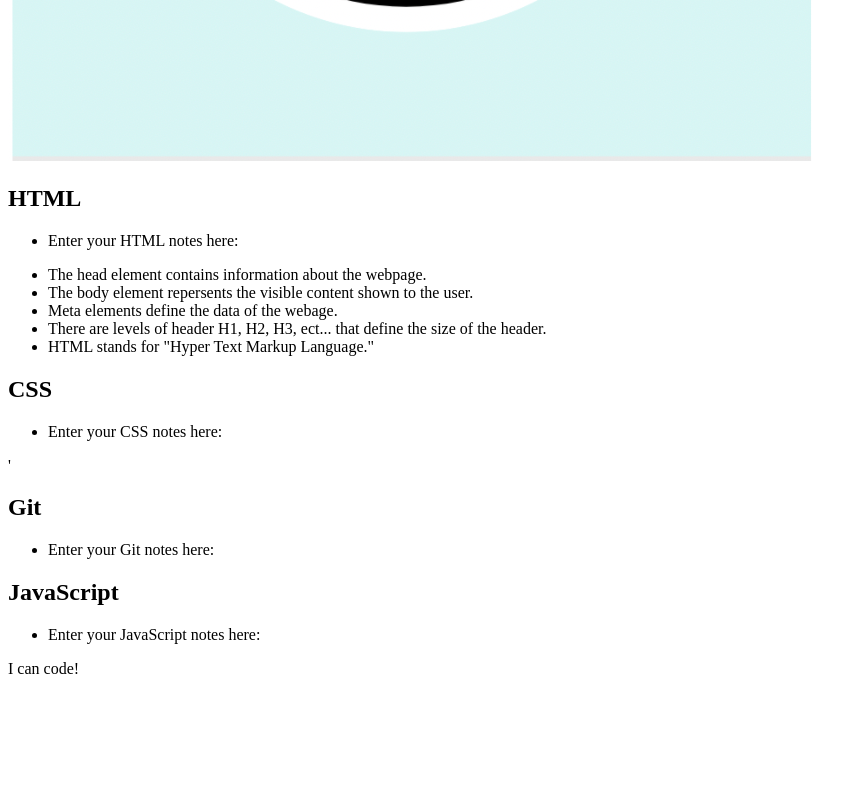
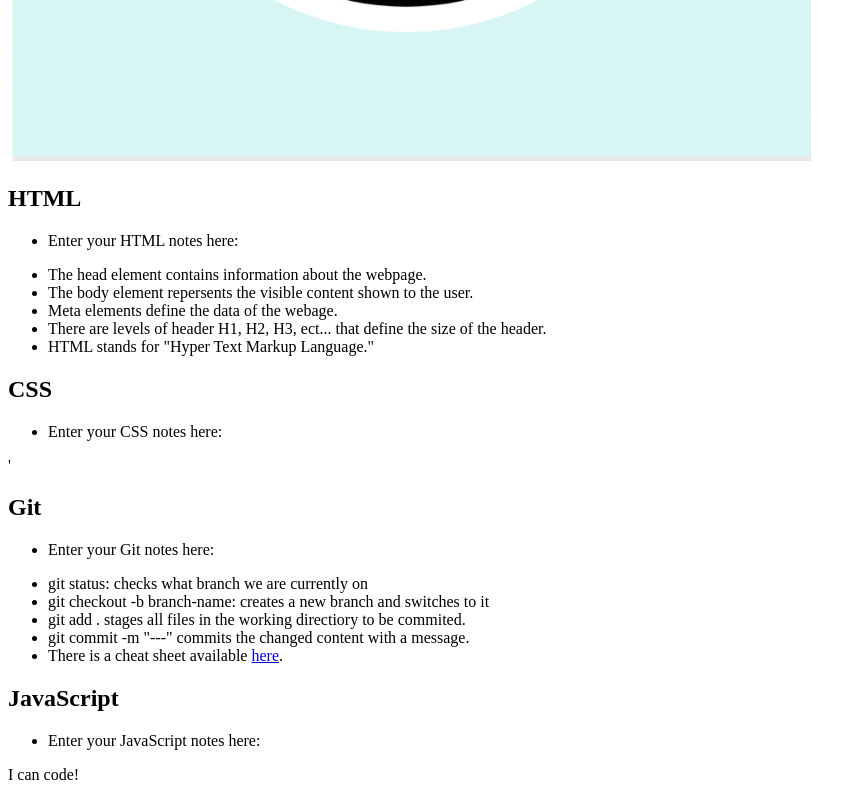
Before and after one commit to vader9911/prework-study-guide, a plain HTML site: page index.html in a window 1280 px wide. Shown: the part 695-1495 px from the top of the page, without its empty margins (0-866 px from the left). Before the commit the page ends 1389 px from the top, so only its background shows below. Drawn offline with Linux system fonts and the light colour scheme.

Commit message:
add more notes to git section

```diff
--- a/index.html
+++ b/index.html
@@ -49,6 +49,14 @@
           <li>Enter your Git notes here:</li>
         </ul>
 
+        <ul>
+          <li>git status: checks what branch we are currently on</li>
+          <li>git checkout -b branch-name: creates a new branch and switches to it</li>
+          <li>git add . stages all files in the working directiory to be commited. </li>
+          <li>git commit -m "---" commits the changed content with a message.</li>
+          <li>There is a cheat sheet available <a href="https://education.github.com/git-cheat-sheet-education.pdf" target="_blank">here</a>.</li>
+        </ul>
+
       </section>
 
       <section class="card" id="javascript-section">
```
